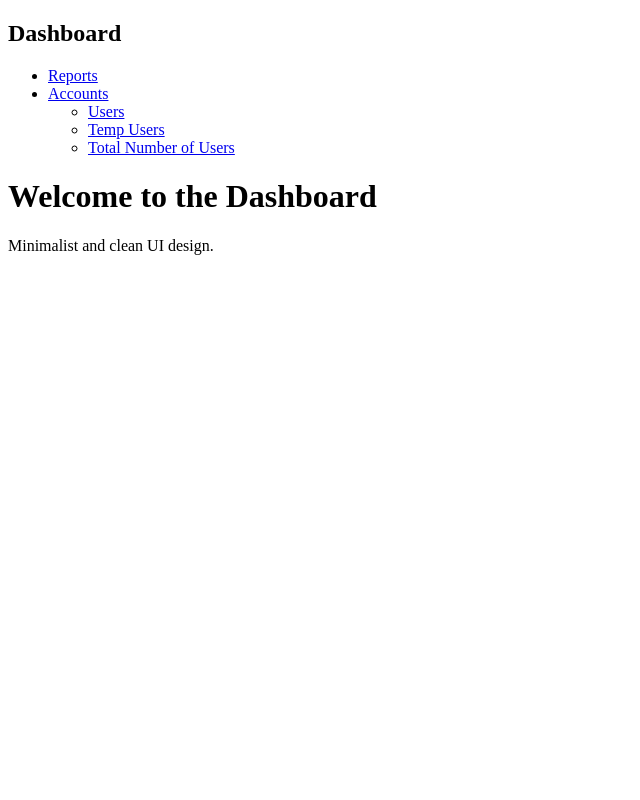
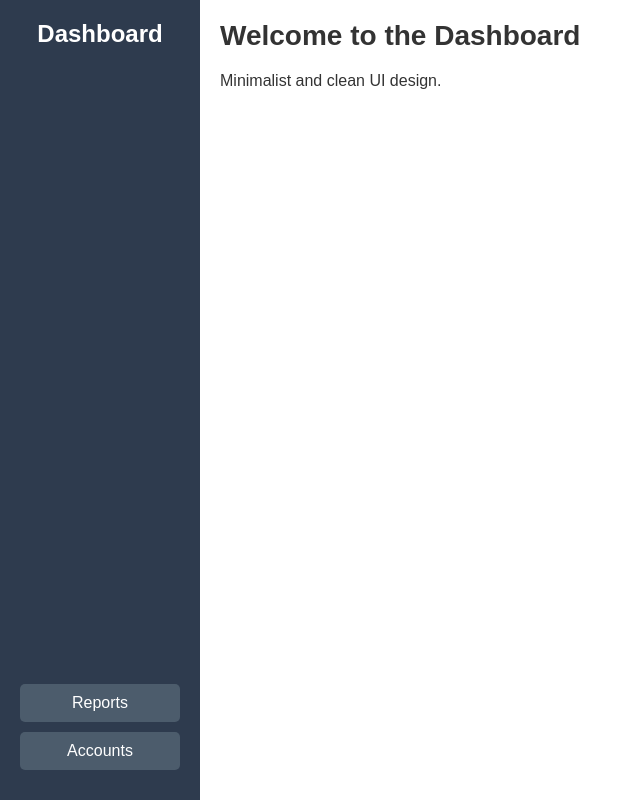
Before and after one commit to Jemjem7/IT38A-Enterprise-System, a plain HTML site: page index.html in a window 1280 px wide. Shown: the whole page, without its empty margins (0-640 px from the left). Drawn offline with Linux system fonts and the light colour scheme.

Commit message:
whole updated inde.html

```diff
--- a/index.html
+++ b/index.html
@@ -3,10 +3,11 @@
 <head>
     <meta charset="UTF-8">
     <meta name="viewport" content="width=device-width, initial-scale=1.0">
-    <title>Document</title>
+    <title>Dashboard</title>
+    <link rel="stylesheet" href="style.css">
 </head>
+
 <body>
-
     <div class="sidebar">
         <h2>Dashboard</h2>
         <ul>
@@ -26,4 +27,5 @@
         <p>Minimalist and clean UI design.</p>
     </div>
 </body>
+
 </html>
```
